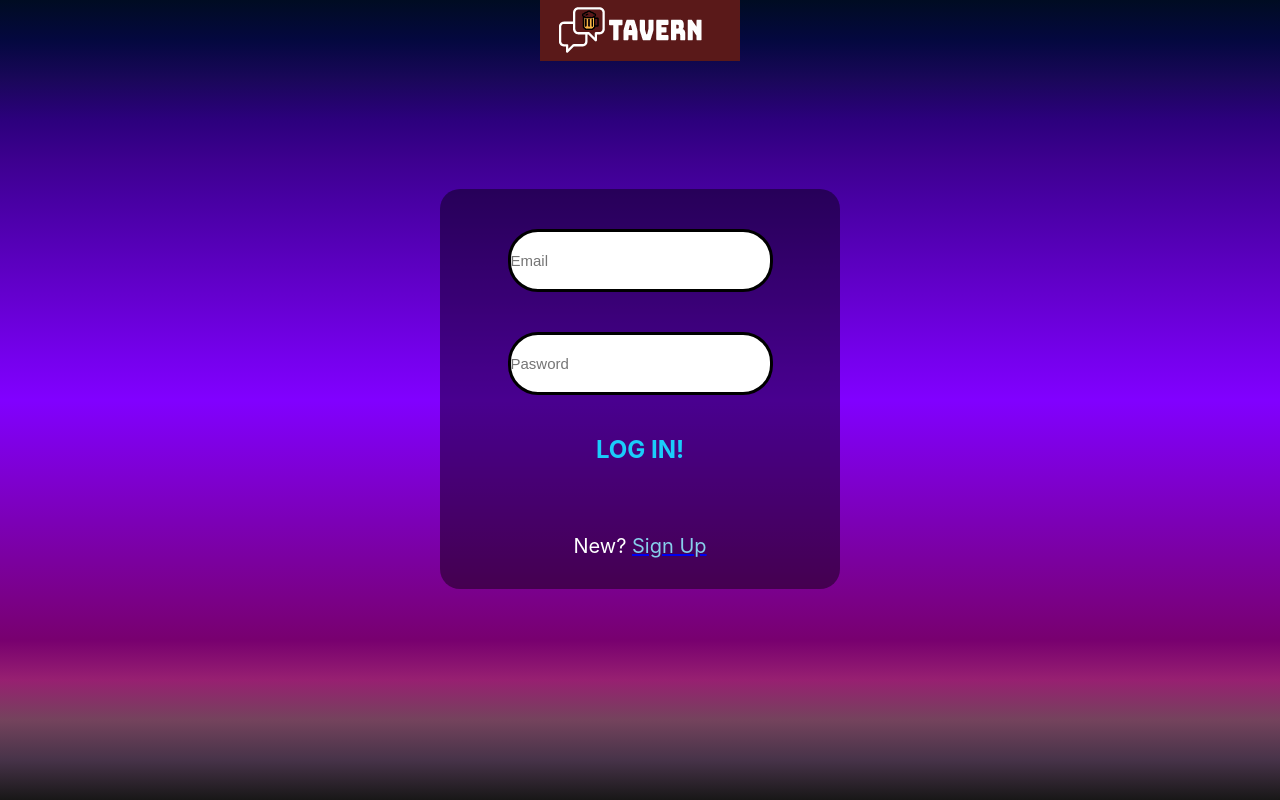
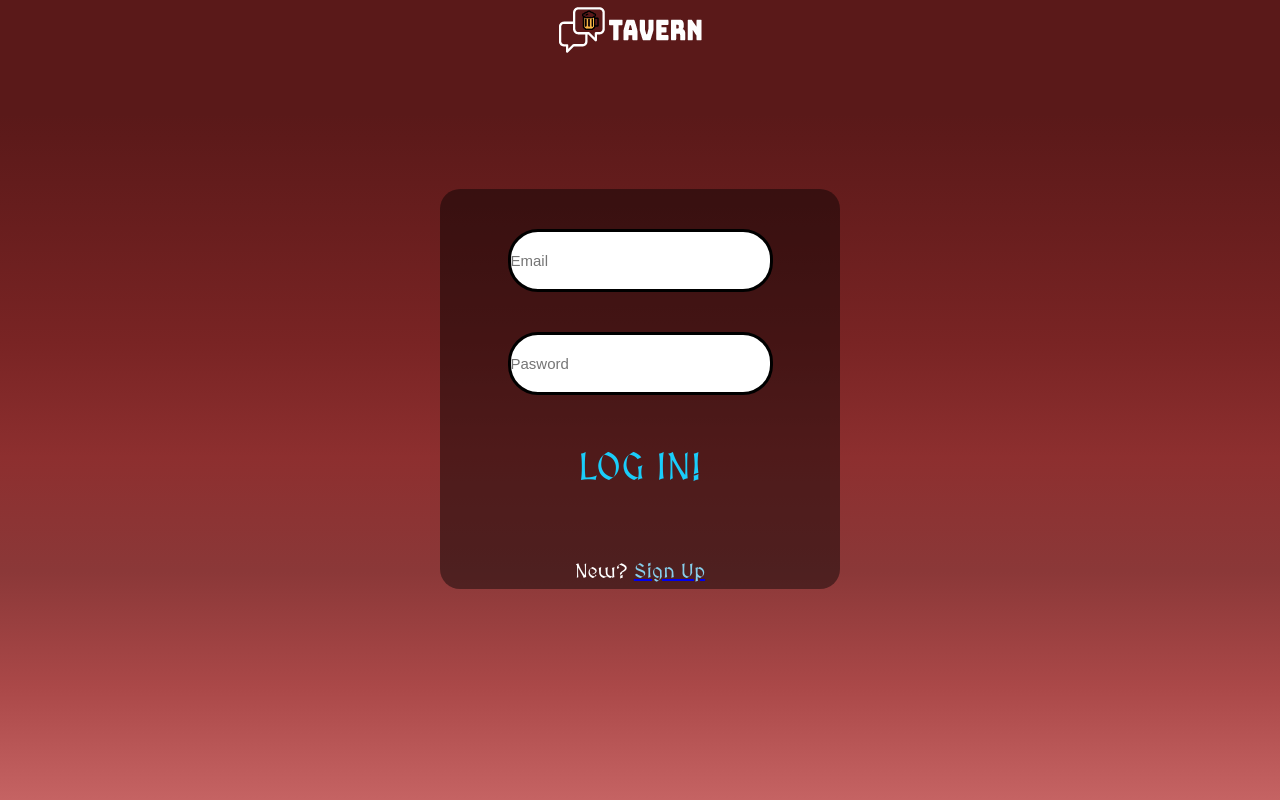
Before and after one commit to CoderNamedNick/React-Social-App, a React (Create React App) app: page / in a window 1280 px wide. Built offline with nearby package versions, Linux system fonts and the light colour scheme.

Commit message:
made css improvement and fonts

```diff
--- a/public/index.html
+++ b/public/index.html
@@ -8,6 +8,9 @@
       name="description"
       content="Web site created using create-react-app"
     />
+    <link rel="preconnect" href="https://fonts.googleapis.com">
+    <link rel="preconnect" href="https://fonts.gstatic.com" crossorigin>
+    <link href="https://fonts.googleapis.com/css2?family=MedievalSharp&display=swap" rel="stylesheet">
     <!--
       manifest.json provides metadata used when your web app is installed on a
       user's mobile device or desktop. See https://developers.google.com/web/fundamentals/web-app-manifest/
--- a/src/Header.js
+++ b/src/Header.js
@@ -30,7 +30,7 @@ const Header = ({ title }) => {
       <div className="Header-Main-Div">
         <Link to='/HomePage'><img src={Logo} alt="TAVERN" className="Header-logo"></img></Link>
         <div className="Header-title">
-          <h1>{title || getTitle()}</h1>
+          <h1 className="medievalsharp-regular">{title || getTitle()}</h1>
         </div>
         <img onClick={menuClick} src={Menu} alt="Menu" className="Header-menu"></img>
       </div>
--- a/src/Login.js
+++ b/src/Login.js
@@ -20,8 +20,8 @@ const LoginPage = ({onSignupClick}) => {
         <br/>
         <input className="LoginBars" type="text" placeholder="Email"></input>
         <input className="LoginBars" type="password"placeholder="Pasword"></input>
-        <h2 className="loginlink">LOG IN!</h2>
-        <p className="new-p-login">New? <Link to="/SignUp"><span className="signuplink" onClick={onSignupClick}>Sign Up</span></Link></p>
+        <h2 className="loginlink medievalsharp-regular">LOG IN!</h2>
+        <p className="new-p-login medievalsharp-regular">New? <Link to="/SignUp"><span className="signuplink" onClick={onSignupClick}>Sign Up</span></Link></p>
       </div>
       <p>{message}</p> {/* Display the message from backend */}
     </div>
--- a/src/Signup.js
+++ b/src/Signup.js
@@ -58,7 +58,7 @@ function SignUpPage({onSignupSuccess}) {
   return (
     <div className='main-login-page-div'>
       <div className="signup-square">
-        <h2>Create an Account</h2>
+        <h2 className='medievalsharp-regular'>Create an Account</h2>
         <form onSubmit={handleSubmit}>
           <div>
             <label className='signup-labels' htmlFor="username">Username:</label><br />
@@ -89,7 +89,7 @@ function SignUpPage({onSignupSuccess}) {
             <input className='signup-inputs' type="date" id="birthdate" name="birthdate" value={formData.birthdate} onChange={handleChange} required />
           </div>
 
-          <button className='signup-submit-btn' type="submit">Register</button>
+          <button className='signup-submit-btn medievalsharp-regular' type="submit">Register</button>
         </form>
       </div>
     </div>
--- a/src/index.css
+++ b/src/index.css
@@ -7,9 +7,14 @@ body {
     sans-serif;
   -webkit-font-smoothing: antialiased;
   -moz-osx-font-smoothing: grayscale;
-  background: linear-gradient(to bottom, #000c22, #04083f, #1a075a, #2c007d, #3d008f, #4800a3, #5400b5, #6000c7, #6b00da, #7600ee, #8100ff, #7f00e7, #7e00cf, #7c00b7, #7b009f, #7a0087, #78006f, #972071, #74435d, #473349, #181717);
+  background: linear-gradient(to bottom, rgba(90, 25, 25), rgba(90, 25, 25),rgb(105, 30, 30), rgb(121, 36, 36), rgb(141, 47, 47), rgb(139, 56, 56),rgb(170, 72, 72),rgb(197, 99, 99));
 }
-
+.medievalsharp-regular {
+  font-family: "MedievalSharp", cursive;
+  font-weight: 400;
+  font-style: normal;
+  font-size: 38px;
+}
 code {
   font-family: source-code-pro, Menlo, Monaco, Consolas, 'Courier New',
     monospace;
@@ -34,7 +39,8 @@ code {
   border-radius: 20px;
 }
 .signup-square{
-  height: 500px;
+  height: 550px;
+  margin-top: 80px;
 }
 .LoginBars{
   margin-top: 20px;
@@ -47,7 +53,7 @@ code {
 }
 .new-p-login{
   font-size: 20px;
-  margin-top: 50px;
+  margin-top: 40px;
 }
 .signuplink{
   color: skyblue;
@@ -98,6 +104,7 @@ code {
   align-items: center;
   justify-content: space-between;
   color: rgb(255, 211, 211);
+  border-bottom: 4px black solid;
 }
 
 .Header-logo {
@@ -116,6 +123,7 @@ code {
   height: 60px;
   padding-right: 20px;
   text-align: right; /* Align text to the right */
+  cursor: pointer;
 }
 .header-drop-down-menu {
   background-color: rgba(241, 241, 241, 0.836);
@@ -126,7 +134,7 @@ code {
   padding: 20px;
   position: fixed;
   right: -300px; /* Start just outside the viewport */
-  top: 104px;
+  top: 108px;
   bottom: 0; /* Adjust as needed */
   opacity: 0; /* Initially hide the menu */
   transition: opacity 0.5s ease-in-out, right 0.5s ease-in-out; /* Apply transition for smooth appearance */
```
